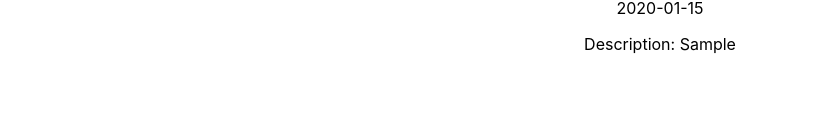
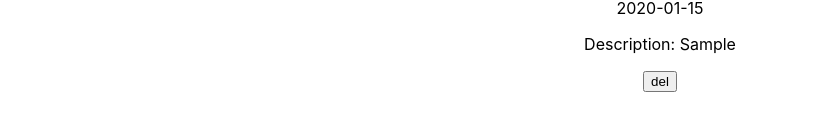
Before and after one commit to rohitlingarker/wd301, a React (Create React App) app in the folder smarter-tasks/: page / in a window 1280 px wide. Both pictures are taken after typing "Sample", "Sample", "2020-01-15" into the empty fields and a click on the button "Add item". Shown: the part 160-300 px from the top of the page, without its empty margins (0-815 px from the left). Built offline with nearby package versions, Linux system fonts and the light colour scheme.

Commit message:
wd301 l4

```diff
--- a/smarter-tasks/src/Task.tsx
+++ b/smarter-tasks/src/Task.tsx
@@ -24,6 +24,10 @@ interface TaskProp {
 // }
 
 const Task = (props: TaskItem) => {
+  const deleteTask: React.MouseEventHandler<HTMLButtonElement> = (event) => {
+    console.log("clicked");
+    props.deleteTask(props)
+  };
   return (
     <li className="TaskItem shadow-md border border-slate-100">
       <h2 className="text-base font-bold my-1">{props.title}</h2>
@@ -31,6 +35,9 @@ const Task = (props: TaskItem) => {
       <p className="text-sm text-slate-500">
         Description: {props.description}
       </p>
+      <button onClick={deleteTask} className="deleteTaskButton ">
+        del
+      </button>
     </li>
   );
 };
--- a/smarter-tasks/src/TaskApp.tsx
+++ b/smarter-tasks/src/TaskApp.tsx
@@ -57,10 +57,24 @@ const TaskApp = (props: TaskAppProp) => {
   const addTask = (task: TaskItem) => {
     setTaskAppState({ tasks: [...taskAppState.tasks, task] });
   };
+  const compare = (task1:TaskItem,task2 : TaskItem)=>{
+    return (task1.title===task2.title && task1.description===task2.description && task1.dueDate===task2.dueDate)
+  }
+  const delTask = (task: TaskItem) => {
+    let i=taskAppState.tasks.length;
+    let tasks = taskAppState.tasks
+    while(i--){
+      if(compare(tasks[i],task)){
+        tasks.splice(i,1)
+        setTaskAppState({"tasks":tasks})
+        break
+      }
+    }
+  };
   return (
     <div>
       <TaskForm addTask={addTask} />
-      <TaskList tasks={taskAppState.tasks} />
+      <TaskList tasks={taskAppState.tasks} delTask={delTask} />
     </div>
   );
 };
--- a/smarter-tasks/src/TaskForm.tsx
+++ b/smarter-tasks/src/TaskForm.tsx
@@ -8,6 +8,7 @@ interface TaskFormState {
     title: string,
     description:string,
     dueDate:string;
+    deleteTask:(task:TaskItem)=>void;
 }
 
 // class TaskForm extends React.Component<TaskFormProps, TaskFormState> {
@@ -65,6 +66,7 @@ const TaskForm = (props: TaskFormProps) => {
     title: "",
     description: "",
     dueDate: "",
+    deleteTask:()=>{}
   });
   const titleChanged: React.ChangeEventHandler<HTMLInputElement> = (event) => {
     console.log(`${event.target.value}`);
@@ -88,7 +90,7 @@ const TaskForm = (props: TaskFormProps) => {
       return;
     }
     props.addTask(formState);
-    setFormState({ title: "", description: "", dueDate: "" });
+    setFormState({ title: "", description: "", dueDate: "",deleteTask:()=>{} });
   };
 
   return (
@@ -148,6 +150,7 @@ const TaskForm = (props: TaskFormProps) => {
         </div>
         <div className="relative z-0 w-full mb-6 group">
           <button
+            id="addTaskButton"
             type="submit"
             className="text-white bg-blue-700 hover:bg-blue-800 focus:ring-4 focus:outline-none focus:ring-blue-300 font-medium rounded-lg text-sm w-full sm:w-auto px-5 py-2.5 text-center dark:bg-blue-600 dark:hover:bg-blue-700 dark:focus:ring-blue-800"
           >
--- a/smarter-tasks/src/TaskList.tsx
+++ b/smarter-tasks/src/TaskList.tsx
@@ -3,6 +3,7 @@ import Task from "./Task";
 import { TaskItem } from "./types";
 interface Props {
   tasks: TaskItem[];
+  delTask:(task:TaskItem)=>void;
 }
 
 // eslint-disable-next-line @typescript-eslint/no-unused-vars
@@ -24,6 +25,7 @@ const TaskList = (props: Props) => {
       title={task.title}
       description={task.description}
       dueDate={task.dueDate}
+      deleteTask={props.delTask}
     />
   ));
   return <ul>{list}</ul>;
--- a/smarter-tasks/src/types.ts
+++ b/smarter-tasks/src/types.ts
@@ -2,4 +2,5 @@ export interface TaskItem {
     description: string;
     title: string;
     dueDate:string;
+    deleteTask:(task:TaskItem)=>void;
   }
```
